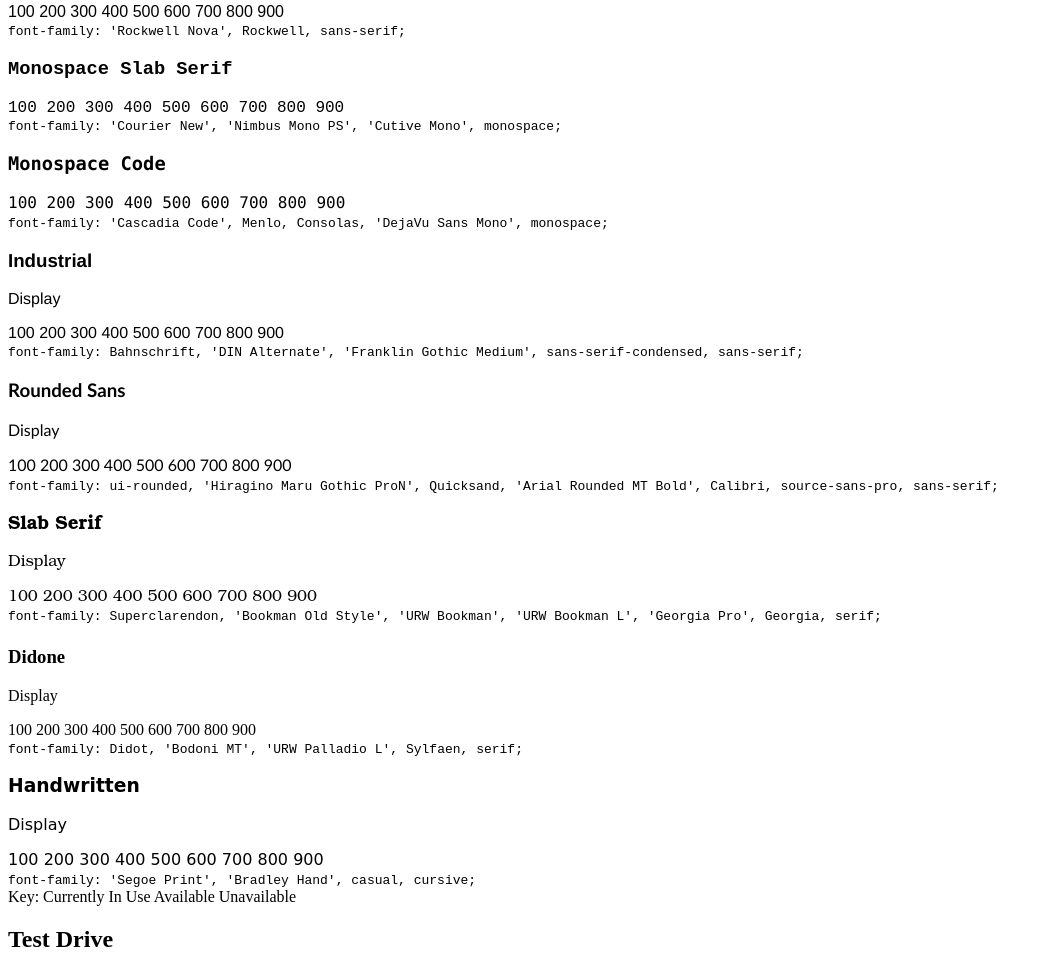
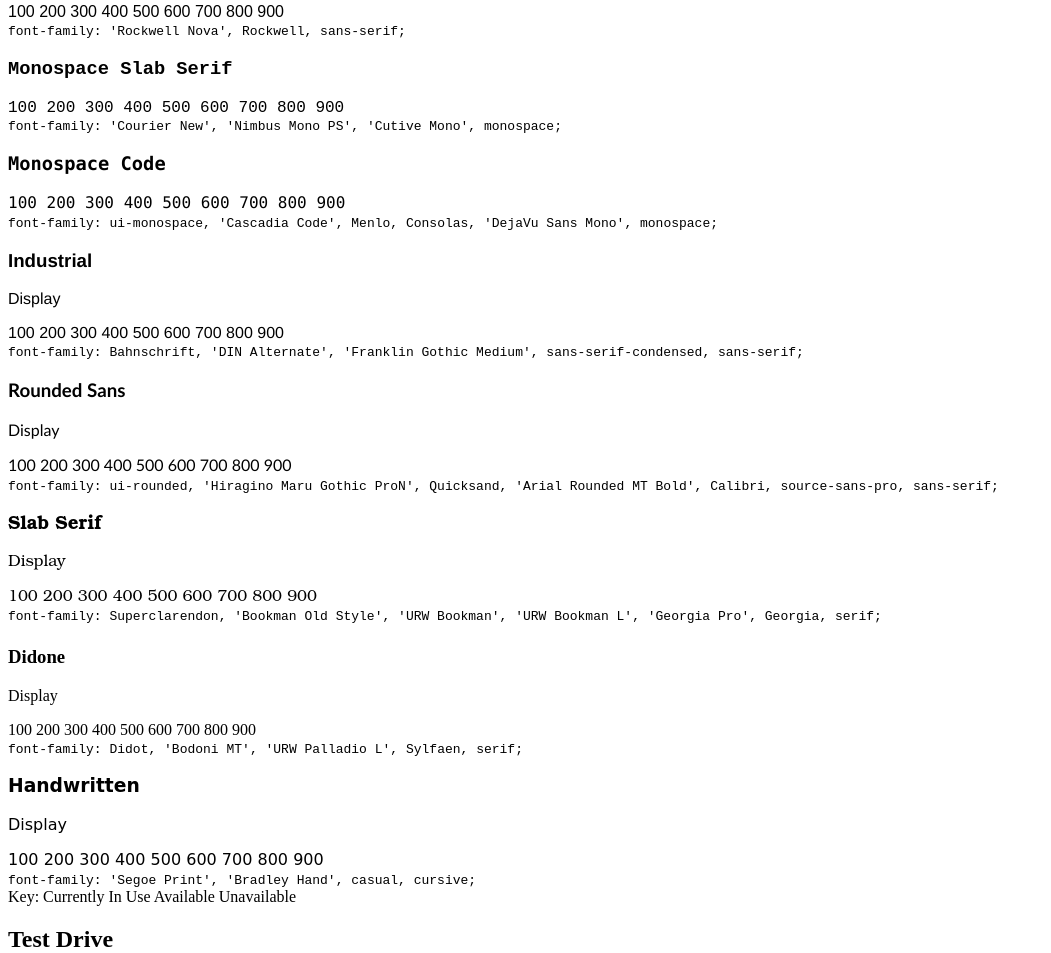
Before and after one commit to system-fonts/modern-font-stacks, a website: page site/src/index.html in a window 1280 px wide. Shown: the part 1221-2174 px from the top of the page, without its empty margins (0-1051 px from the left). Drawn offline with Linux system fonts and the light colour scheme.

Commit message:
Add ui-monospace to Monospace Code stack

```diff
--- a/site/src/_styles.css
+++ b/site/src/_styles.css
@@ -590,7 +590,7 @@
 }
 
 .monospace-code {
-  font-family: 'Cascadia Code', Menlo, Consolas, 'DejaVu Sans Mono', monospace;
+  font-family: ui-monospace, 'Cascadia Code', Menlo, Consolas, 'DejaVu Sans Mono', monospace;
 }
 
 .industrial {
--- a/site/src/index.html
+++ b/site/src/index.html
@@ -323,7 +323,7 @@
         </div>
       </div>
 
-      <div class="font-card" style="font-family: 'Cascadia Code', Menlo, Consolas, 'DejaVu Sans Mono', monospace;">
+      <div class="font-card" style="font-family: ui-monospace, 'Cascadia Code', Menlo, Consolas, 'DejaVu Sans Mono', monospace;">
         <div class="font-title">
           <h3>Monospace Code</h3>
         </div>
@@ -342,6 +342,7 @@
         <div class="font-stack">
           <code>
             font-family:
+            <span>ui-monospace</span>,
             <span>'Cascadia Code'</span>,
             <span>Menlo</span>,
             <span>Consolas</span>,
```
